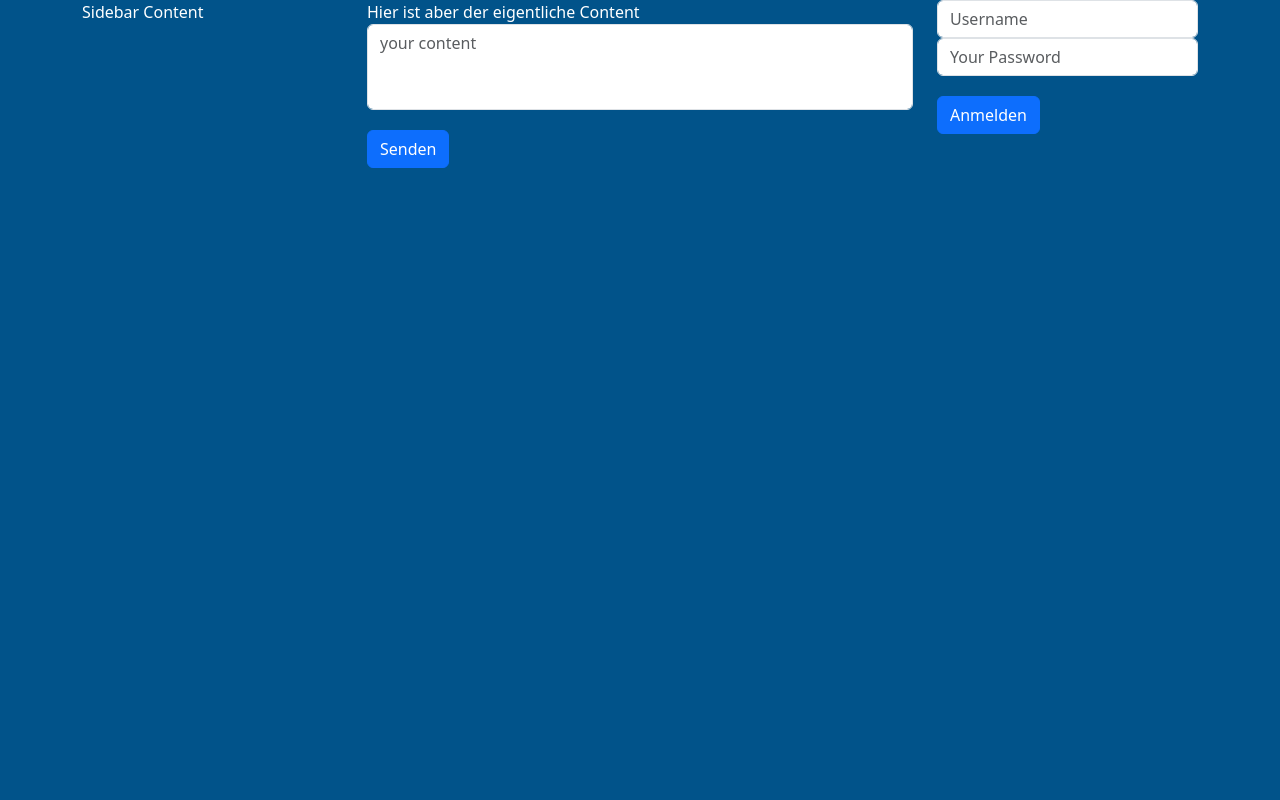
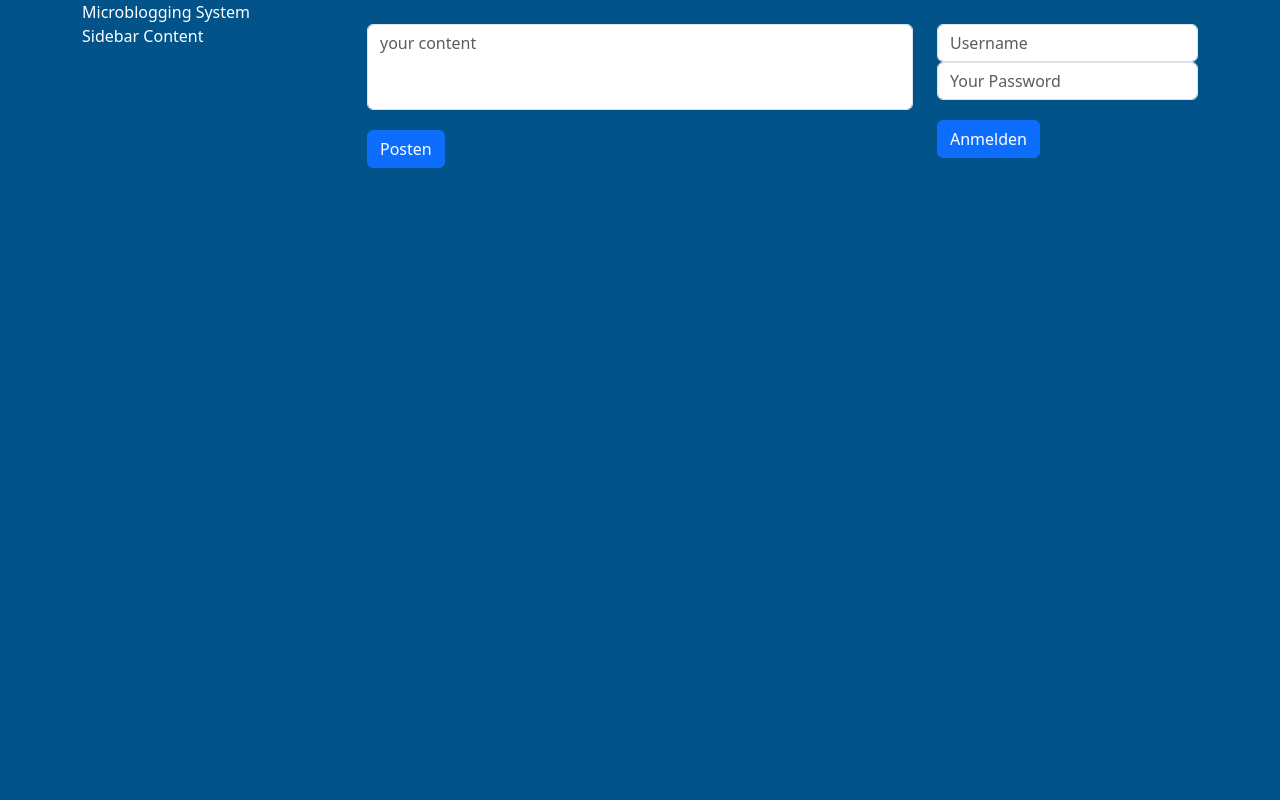
Before and after one commit to TimSgr/bloggin-application, a PHP site: page / in a window 1280 px wide. Run offline with PHP 8.4, Linux system fonts and the light colour scheme; data that the repository does not hold is empty.

Commit message:
more cleanup

```diff
--- a/assets/css/style.css
+++ b/assets/css/style.css
@@ -21,7 +21,6 @@ textarea{
     font-size: 20px;
     color:white;
 }
-.post button{}
 .full_content{
     margin-top: 20px;
 }
--- a/assets/js/main.js
+++ b/assets/js/main.js
@@ -1,4 +1,3 @@
-console.log("JS Loaded");
 const submit_form = document.querySelector("#submit_form");
 const submit_button = submit_form.querySelector("button");
 const contentbox = submit_form.querySelector("textarea");
@@ -7,8 +6,6 @@ const fullContent = document.querySelector(".full_content");
 function preventFormSent(){
     submit_button.addEventListener("click", function(event){
         event.preventDefault();
-        console.log(event);
-        console.log("HA NO SUBMISSION FOR YOU");
         add_new_item(contentbox.value);
         contentbox.value="";
     });
@@ -17,8 +14,7 @@ function preventFormSent(){
 function add_new_item(content){
     if(content!==""){
         contentbox.classList.remove("error");
-        let username = getUserID() || "anonym"; // Nutze den Benutzernamen oder "anonym"
-        // Füge den Post hinzu und aktualisiere das DOM direkt
+        let username = getUserID() || "anonym";
         addPost(content, username);
     }else{
         contentbox.classList.add("error");
@@ -35,8 +31,6 @@ function fetchPosts() {
     fetch('http://localhost:8100/functions/get_posts.php')
     .then(response => response.json())
     .then(posts => {
-        console.log('Posts:', posts);
-        // Bereite einen Container vor, um alle Posts zu halten
         const postsContainer = document.createDocumentFragment();
 
         posts.forEach(post => {
@@ -53,11 +47,9 @@ function fetchPosts() {
                     <div class="action_like"><div id="like_icon" class="like_icon"></div> <span class="like_count">${likes}</span> Likes</div>
                  </div>
             `;
-            // Füge das Post-Element zum temporären Container hinzu
             postsContainer.appendChild(postElement);
         });
 
-        // Leere den fullContent nur einmal vor dem Hinzufügen der neuen Posts
         fullContent.innerHTML = '';
         fullContent.appendChild(postsContainer);
     })
@@ -76,7 +68,6 @@ function deletePost(postId){
     .then(response => response.json())
     .then(data => {
         if (data.success) {
-            // Entferne den Post aus dem DOM
             const postElement = fullContent.querySelector(`.post[data-id="${postId}"]`);
             if (postElement) {
                 fullContent.removeChild(postElement);
@@ -100,14 +91,12 @@ fullContent.addEventListener('click', function(event) {
 
 fullContent.addEventListener('click', function(event) {
     if (event.target.id=="like_icon"){
-        console.log("liked");
         const deleted_post=event.target.closest(".post");
         const postId = deleted_post.getAttribute('data-id');
         addLike(postId);
     }
 });
 
-// fetch request to add new post to database
 function addPost(content, username) {
     fetch('http://localhost:8100/functions/add_post.php', {
         method: 'POST',
@@ -119,8 +108,6 @@ function addPost(content, username) {
     .then(response => response.json())
     .then(data => {
         if (data.success) {
-            console.log(data["id"]);
-            console.log('Post hinzugefügt');
             // Add post instant to frontend so no reload needed
             addPostToDOM(content, username, data["id"]) ;
         }
@@ -143,7 +130,6 @@ function addPostToDOM(content, username, id, created_at) {
             <div class="action_like"><div id="like_icon" class="like_icon"></div> <span class="like_count">0</span> Likes</div>
         </div>
     `;
-    // Füge den neuen Post am Anfang der Timeline hinzu
     fullContent.insertBefore(postElement, fullContent.firstChild);
 }
 
@@ -152,7 +138,6 @@ function update_like_record(id, like_count){
     like_counter.textContent=like_count;
 }
 
-// aktuell nicht genutzt, da kein Nutzen
 function addLike(id){
     fetch('http://localhost:8100/functions/add_like.php', {
         method: 'POST',
@@ -163,10 +148,9 @@ function addLike(id){
     })
     .then(response => response.json())
     .then(data => {
-        console.log(data["like_count"]);
         update_like_record(id, data["like_count"]);
     })
-    .catch(error => console.log('Fehler:', error));
+    .catch(error => console.error('Fehler:', error));
 }
 
 preventFormSent();
--- a/functions/add_post.php
+++ b/functions/add_post.php
@@ -2,7 +2,6 @@
 header('Content-Type: application/json');
 $pdo = new PDO('mysql:host=db;dbname=test_db', 'devuser', 'devpass');
 
-// Einfaches Beispiel ohne Validierung oder Prepared Statements
 if ($_SERVER['REQUEST_METHOD'] === 'POST') {
     $content = $_POST['content'] ?? '';
     $username = $_POST['username'] ?? 'anonym';
--- a/functions/delete_post.php
+++ b/functions/delete_post.php
@@ -15,7 +15,6 @@ if ($_SERVER['REQUEST_METHOD'] === 'POST') {
             echo json_encode(['success' => false]);
         }
     } else {
-        // Senden einer Fehlermeldung, wenn keine post_id übergeben wurde
         echo json_encode(['success' => false, 'error' => 'Post ID is required']);
     }
 }
--- a/index.php
+++ b/index.php
@@ -25,19 +25,25 @@ $stmt = $pdo->query("CREATE TABLE IF NOT EXISTS posts (
     <main class="interface">
         <div class="container">
             <div class="row">
+                <div class="col-md-12 text-align-center">
+                    Microblogging System
+                </div>
+            </div>
+        </div>
+        <div class="container">
+            <div class="row">
                 <div class="col-md-3 sidebar sticky">
                     <div class="">
                         Sidebar Content
                     </div>
                 </div>
                 <div class="col-md-6 main_content">
-                    Hier ist aber der eigentliche Content
                     <form id="submit_form">
                         <div class="form-group">
                             <div class="input_section">
                                 <textarea class="form-control" rows="3" placeholder="your content"></textarea>
                             </div>
-                            <button class="btn btn-primary" type="submit">Senden</button>
+                            <button class="btn btn-primary" type="submit">Posten</button>
                         </div>
                     </form>
                     <div class="container">
```
